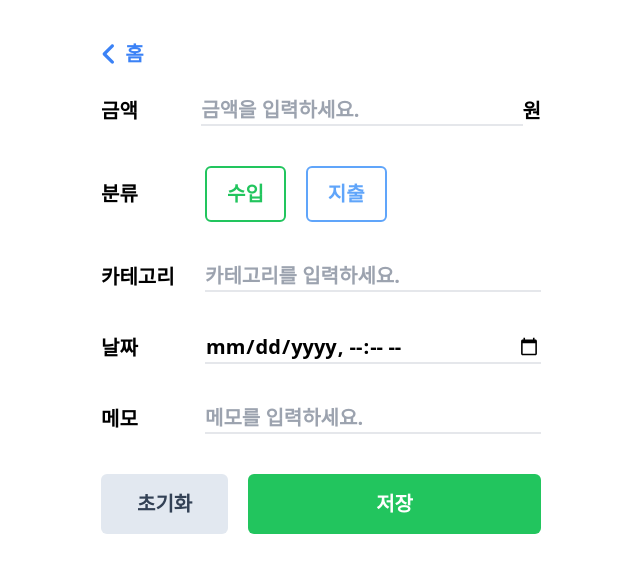
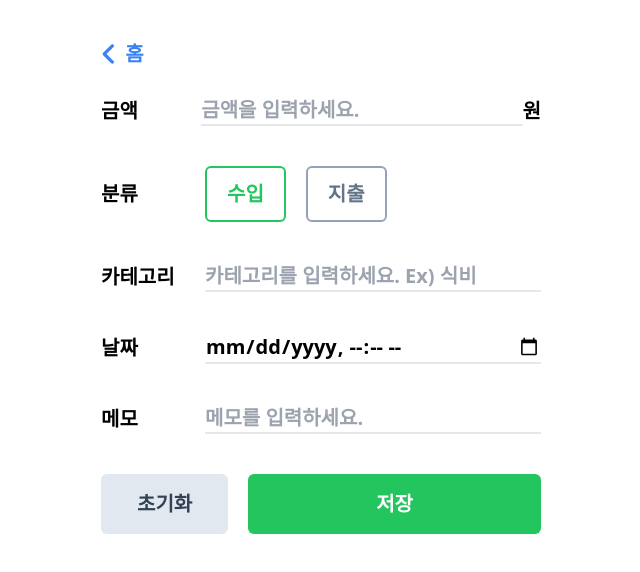
Before and after one commit to qusalsdn/account-book-front, a Next.js app: page /create in a window 1280 px wide. Shown: the top 572 px of the page, without its empty margins (319-959 px from the left). Built offline with nearby package versions, Linux system fonts and the light colour scheme.

Commit message:
Nest.js의 가계부 내역 생성 REST API 연동

```diff
--- a/app/create/page.tsx
+++ b/app/create/page.tsx
@@ -2,10 +2,37 @@
 
 import { faAngleLeft } from "@fortawesome/free-solid-svg-icons";
 import { FontAwesomeIcon } from "@fortawesome/react-fontawesome";
+import axios from "axios";
 import { useRouter } from "next/navigation";
+import { useState } from "react";
+import { useForm } from "react-hook-form";
 
 export default function Create() {
   const router = useRouter();
+  const { register, handleSubmit, reset, setValue } = useForm();
+  const [breakdownType, setBreakdownType] = useState(0);
+
+  const onSubmit = (formData: any) => {
+    axios
+      .post("http://localhost:3000/breakdown/create", formData)
+      .then((res) => {
+        if (res.data.ok) router.replace("/");
+        else console.error(res.data);
+      })
+      .catch((e) => {
+        console.error(e);
+      });
+  };
+
+  const onClickIncomeBtn = () => {
+    setValue("type", "income");
+    setBreakdownType(0);
+  };
+
+  const onClickSpendingBtn = () => {
+    setValue("type", "spending");
+    setBreakdownType(1);
+  };
 
   return (
     <div className="space-y-7">
@@ -13,7 +40,7 @@ export default function Create() {
         <FontAwesomeIcon icon={faAngleLeft} fontSize={26} />
         <span className="text-xl">홈</span>
       </button>
-      <form className="text-xl space-y-10">
+      <form className="text-xl space-y-10" onSubmit={handleSubmit(onSubmit)}>
         <div className="flex items-center justify-center space-x-5">
           <span className="w-24 text-start">금액</span>
           <input
@@ -21,6 +48,7 @@ export default function Create() {
             className="outline-none border-b-2 hover:border-green-500 focus:border-green-500 duration-700 w-96"
             required
             placeholder="금액을 입력하세요."
+            {...register("amount", { required: true })}
           />
           원
         </div>
@@ -28,10 +56,28 @@ export default function Create() {
         <div className="flex items-center justify-center space-x-5">
           <span className="w-24 text-start">분류</span>
           <div className="w-96 space-x-5">
-            <button className="py-3 px-5 border-2 rounded-md border-green-500 text-green-500">
+            <button
+              type="button"
+              className={`py-3 px-5 border-2 rounded-md ${
+                breakdownType === 0
+                  ? "border-green-500 text-green-500"
+                  : "border-slate-400 text-slate-500"
+              } duration-300`}
+              {...register("type")}
+              onClick={onClickIncomeBtn}
+            >
               수입
             </button>
-            <button className="py-3 px-5 border-2 rounded-md border-blue-400 text-blue-400">
+            <button
+              type="button"
+              className={`py-3 px-5 border-2 rounded-md ${
+                breakdownType === 1
+                  ? "border-blue-400 text-blue-400"
+                  : "border-slate-400 text-slate-500"
+              } duration-300`}
+              {...register("type")}
+              onClick={onClickSpendingBtn}
+            >
               지출
             </button>
           </div>
@@ -43,7 +89,8 @@ export default function Create() {
             type="text"
             className="outline-none border-b-2 hover:border-green-500 focus:border-green-500 duration-700 w-96"
             required
-            placeholder="카테고리를 입력하세요."
+            placeholder="카테고리를 입력하세요. Ex) 식비"
+            {...register("category", { required: true })}
           />
         </div>
 
@@ -53,6 +100,7 @@ export default function Create() {
             type="datetime-local"
             className="outline-none border-b-2 hover:border-green-500 focus:border-green-500 duration-700 w-96"
             required
+            {...register("date", { required: true })}
           />
         </div>
 
@@ -62,11 +110,16 @@ export default function Create() {
             type="text"
             className="outline-none border-b-2 hover:border-green-500 focus:border-green-500 duration-700 w-96"
             placeholder="메모를 입력하세요."
+            {...register("memo")}
           />
         </div>
 
         <div className="flex items-center justify-between">
-          <button type="button" className="py-4 px-9 bg-slate-200 text-slate-700 rounded-md">
+          <button
+            type="button"
+            className="py-4 px-9 bg-slate-200 text-slate-700 rounded-md"
+            onClick={() => reset()}
+          >
             초기화
           </button>
           <button
--- a/package.json
+++ b/package.json
@@ -12,9 +12,11 @@
     "@fortawesome/fontawesome-svg-core": "^6.5.2",
     "@fortawesome/free-solid-svg-icons": "^6.5.2",
     "@fortawesome/react-fontawesome": "^0.2.0",
+    "axios": "^1.6.8",
     "next": "14.2.2",
     "react": "^18",
-    "react-dom": "^18"
+    "react-dom": "^18",
+    "react-hook-form": "^7.51.3"
   },
   "devDependencies": {
     "@types/node": "^20",
```
Also changed, not shown: 1 other file (tests, documents, lock files or other folders).
